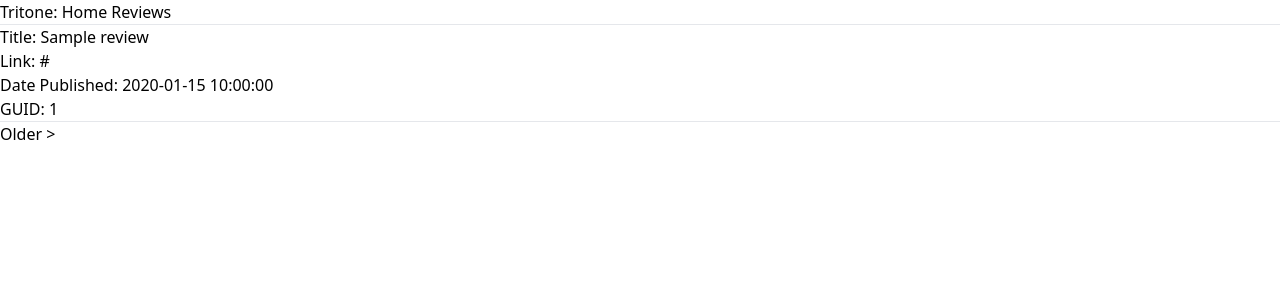
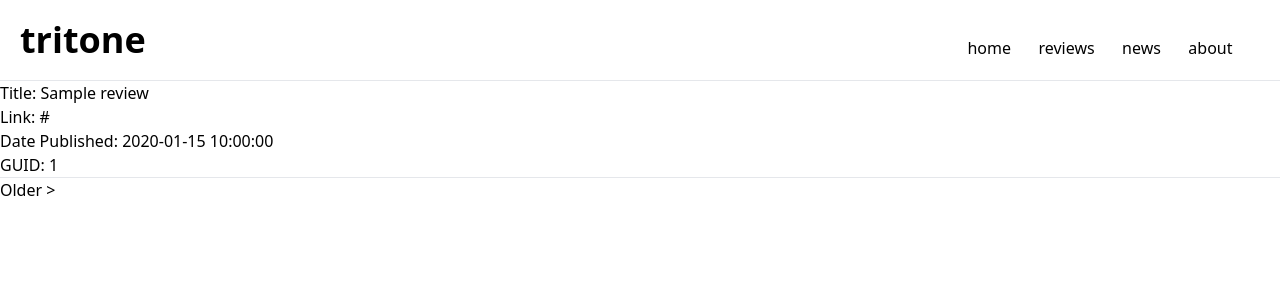
Before and after one commit to rryantran/tritone, a Flask app: template app/templates/reviews.html in a window 1280 px wide. Shown: the top 300 px of the page. Run offline with Flask 3, Linux system fonts and the light colour scheme; tables that the repository leaves empty hold one stand-in row (values such as "Sample post"); the template is opened without the code that fills it: values that come from a table or form of the project are taken from there, most other values are stand-ins (such as "Sample title", 1, 10 or a date in 2020).

Commit message:
style header

```diff
--- a/app/static/css/output.css
+++ b/app/static/css/output.css
@@ -541,3 +541,48 @@ video {
 .block {
   display: block;
 }
+
+.flex {
+  display: flex;
+}
+
+.w-full {
+  width: 100%;
+}
+
+.min-w-navlink {
+  min-width: 20rem;
+}
+
+.items-end {
+  align-items: flex-end;
+}
+
+.justify-between {
+  justify-content: space-between;
+}
+
+.justify-evenly {
+  justify-content: space-evenly;
+}
+
+.p-5 {
+  padding: 1.25rem;
+}
+
+.text-4xl {
+  font-size: 2.25rem;
+  line-height: 2.5rem;
+}
+
+.font-extrabold {
+  font-weight: 800;
+}
+
+.font-medium {
+  font-weight: 500;
+}
+
+.hover\:underline:hover {
+  text-decoration-line: underline;
+}
--- a/app/templates/base.html
+++ b/app/templates/base.html
@@ -4,16 +4,26 @@
     <meta charset="UTF-8" />
     <meta name="viewport" content="width=device-width, initial-scale=1.0" />
     <title>{{ title }} - Tritone</title>
-    <link rel="stylesheet" type="text/css" href="{{ url_for('static', filename='css/output.css') }}">
-
+    <link
+      rel="stylesheet"
+      type="text/css"
+      href="{{ url_for('static', filename='css/output.css') }}"
+    />
   </head>
   <body>
-    <div>
-      Tritone:
-      <a href="{{ url_for('index') }}">Home</a>
-      <a href="{{ url_for('reviews') }}">Reviews</a>
-    </div>
+    <nav class="flex justify-between items-end w-full p-5">
+      <div class="text-4xl font-extrabold">tritone</div>
+
+      <div class="flex justify-evenly font-medium min-w-navlink">
+        <a class="hover:underline"href="{{ url_for('index') }}">home</a>
+        <a class="hover:underline" href="{{ url_for('reviews') }}">reviews</a>
+        <a class="hover:underline" href="#">news</a>
+        <a class="hover:underline" href="#">about</a>
+      </div>
+    </nav>
+
     <hr />
+
     {% block content %} {% endblock %}
   </body>
 </html>
```
